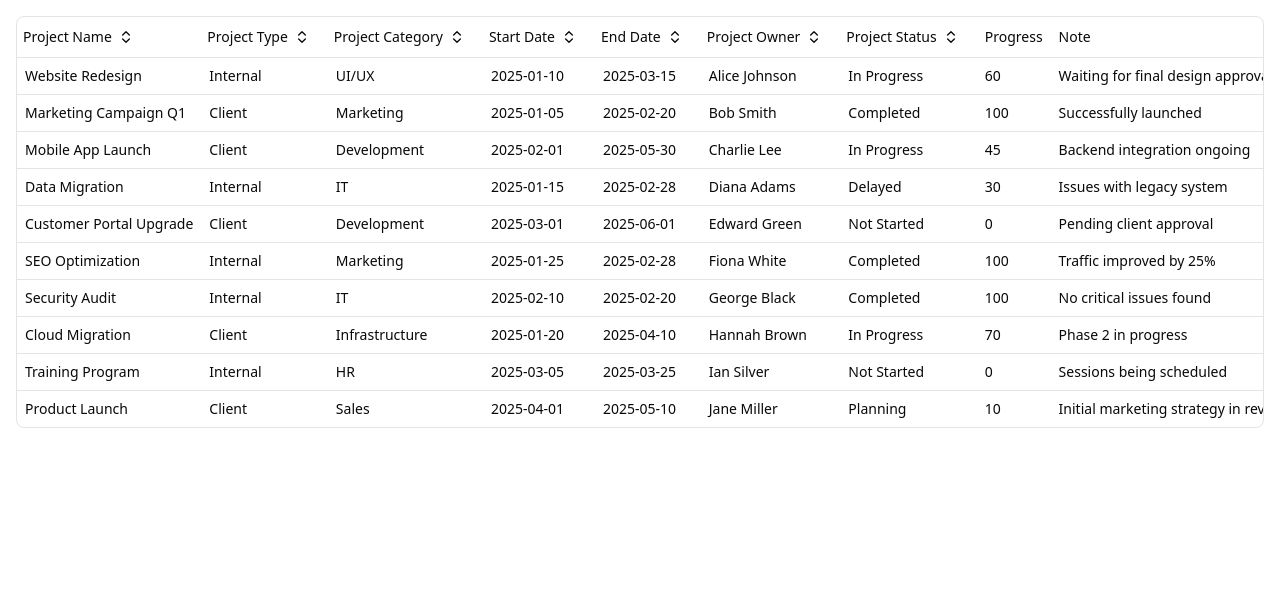
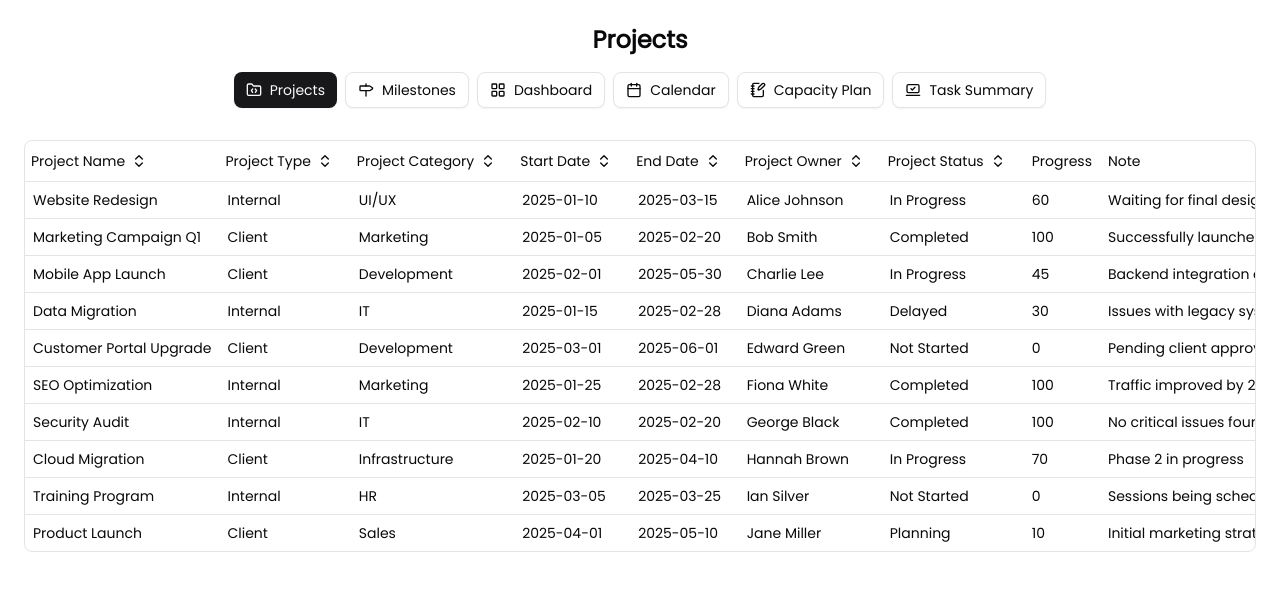
Before and after one commit to Alexwilliam112/project-planner, a Next.js app in the folder client/: page /projects in a window 1280 px wide. Shown: the top 590 px of the page. Built offline with nearby package versions, Linux system fonts and the light colour scheme.

Commit message:
feat: projects

```diff
--- /dev/null
+++ b/client/src/app/(panels)/_components/header.jsx
@@ -0,0 +1,27 @@
+'use client'
+
+import { Button } from '@/components/ui/button'
+import { navItems } from '@/config/navigation'
+import Link from 'next/link'
+import { usePathname } from 'next/navigation'
+
+export default function Header() {
+  const pathname = usePathname()
+  const title = navItems.find((t) => t.href === pathname)?.title || ''
+
+  return (
+    <header className="flex flex-col gap-4 w-full h-full items-center">
+      <h1 className="text-2xl font-semibold">{title}</h1>
+
+      <div className="flex gap-2">
+        {navItems.map((item) => (
+          <Link key={item.href} href={item.href}>
+            <Button variant={pathname === item.href ? 'default' : 'outline'}>
+              {item.icon} {item.title}
+            </Button>
+          </Link>
+        ))}
+      </div>
+    </header>
+  )
+}
--- /dev/null
+++ b/client/src/app/(panels)/layout.jsx
@@ -0,0 +1,11 @@
+import React from 'react'
+import Header from './_components/header'
+
+export default function PanelsLayout({ children }) {
+  return (
+    <div className="p-6 space-y-8">
+      <Header />
+      {children}
+    </div>
+  )
+}
--- a/client/src/app/(panels)/projects/components/projects-table.jsx
+++ b/client/src/app/(panels)/projects/components/projects-table.jsx
@@ -5,9 +5,5 @@ import { projectsColumns } from './projects-columns'
 import { mockProjects } from '@/lib/dummy/projects.mjs'
 
 export default function ProjectsTable() {
-  return (
-    <div className="p-4">
-      <DataTable columns={projectsColumns} data={mockProjects} />
-    </div>
-  )
+  return <DataTable columns={projectsColumns} data={mockProjects} />
 }
--- a/client/src/app/(panels)/projects/page.jsx
+++ b/client/src/app/(panels)/projects/page.jsx
@@ -3,9 +3,5 @@
 import ProjectsTable from './components/projects-table'
 
 export default function ProjectsPage() {
-  return (
-    <main>
-      <ProjectsTable />
-    </main>
-  )
+  return <ProjectsTable />
 }
--- a/client/src/app/layout.jsx
+++ b/client/src/app/layout.jsx
@@ -1,29 +1,20 @@
-import { Geist, Geist_Mono } from "next/font/google";
-import "./globals.css";
-
-const geistSans = Geist({
-  variable: "--font-geist-sans",
-  subsets: ["latin"],
-});
-
-const geistMono = Geist_Mono({
-  variable: "--font-geist-mono",
-  subsets: ["latin"],
-});
+import { Poppins } from 'next/font/google'
+import './globals.css'
 
 export const metadata = {
-  title: "Create Next App",
-  description: "Generated by create next app",
-};
+  title: 'Create Next App',
+  description: 'Generated by create next app',
+}
+
+const poppins = Poppins({
+  subsets: ['latin'],
+  weight: '400',
+})
 
 export default function RootLayout({ children }) {
   return (
     <html lang="en">
-      <body
-        className={`${geistSans.variable} ${geistMono.variable} antialiased`}
-      >
-        {children}
-      </body>
+      <body className={`${poppins.className} antialiased`}>{children}</body>
     </html>
-  );
+  )
 }
--- a/client/src/components/ui/button.jsx
+++ b/client/src/components/ui/button.jsx
@@ -1,55 +1,47 @@
-import * as React from "react"
-import { Slot } from "@radix-ui/react-slot"
-import { cva } from "class-variance-authority";
+import * as React from 'react'
+import { Slot } from '@radix-ui/react-slot'
+import { cva } from 'class-variance-authority'
 
-import { cn } from "@/lib/utils"
+import { cn } from '@/lib/utils'
 
 const buttonVariants = cva(
-  "inline-flex items-center justify-center gap-2 whitespace-nowrap rounded-md text-sm font-medium transition-all disabled:pointer-events-none disabled:opacity-50 [&_svg]:pointer-events-none [&_svg:not([class*='size-'])]:size-4 shrink-0 [&_svg]:shrink-0 outline-none focus-visible:border-ring focus-visible:ring-ring/50 focus-visible:ring-[3px] aria-invalid:ring-destructive/20 dark:aria-invalid:ring-destructive/40 aria-invalid:border-destructive",
+  "inline-flex items-center justify-center gap-2 whitespace-nowrap rounded-md text-sm font-medium transition-all disabled:pointer-events-none disabled:opacity-50 [&_svg]:pointer-events-none [&_svg:not([class*='size-'])]:size-4 shrink-0 [&_svg]:shrink-0 outline-none focus-visible:border-ring focus-visible:ring-ring/50 focus-visible:ring-[3px] aria-invalid:ring-destructive/20 dark:aria-invalid:ring-destructive/40 aria-invalid:border-destructive hover:cursor-pointer",
   {
     variants: {
       variant: {
-        default:
-          "bg-primary text-primary-foreground shadow-xs hover:bg-primary/90",
+        default: 'bg-primary text-primary-foreground shadow-xs hover:bg-primary/90',
         destructive:
-          "bg-destructive text-white shadow-xs hover:bg-destructive/90 focus-visible:ring-destructive/20 dark:focus-visible:ring-destructive/40 dark:bg-destructive/60",
+          'bg-destructive text-white shadow-xs hover:bg-destructive/90 focus-visible:ring-destructive/20 dark:focus-visible:ring-destructive/40 dark:bg-destructive/60',
         outline:
-          "border bg-background shadow-xs hover:bg-accent hover:text-accent-foreground dark:bg-input/30 dark:border-input dark:hover:bg-input/50",
-        secondary:
-          "bg-secondary text-secondary-foreground shadow-xs hover:bg-secondary/80",
-        ghost:
-          "hover:bg-accent hover:text-accent-foreground dark:hover:bg-accent/50",
-        link: "text-primary underline-offset-4 hover:underline",
+          'border bg-background shadow-xs hover:bg-accent hover:text-accent-foreground dark:bg-input/30 dark:border-input dark:hover:bg-input/50',
+        secondary: 'bg-secondary text-secondary-foreground shadow-xs hover:bg-secondary/80',
+        ghost: 'hover:bg-accent hover:text-accent-foreground dark:hover:bg-accent/50',
+        link: 'text-primary underline-offset-4 hover:underline',
       },
       size: {
-        default: "h-9 px-4 py-2 has-[>svg]:px-3",
-        sm: "h-8 rounded-md gap-1.5 px-3 has-[>svg]:px-2.5",
-        lg: "h-10 rounded-md px-6 has-[>svg]:px-4",
-        icon: "size-9",
+        default: 'h-9 px-4 py-2 has-[>svg]:px-3',
+        sm: 'h-8 rounded-md gap-1.5 px-3 has-[>svg]:px-2.5',
+        lg: 'h-10 rounded-md px-6 has-[>svg]:px-4',
+        icon: 'size-9',
       },
     },
     defaultVariants: {
-      variant: "default",
-      size: "default",
+      variant: 'default',
+      size: 'default',
     },
   }
 )
 
-function Button({
-  className,
-  variant,
-  size,
-  asChild = false,
-  ...props
-}) {
-  const Comp = asChild ? Slot : "button"
+function Button({ className, variant, size, asChild = false, ...props }) {
+  const Comp = asChild ? Slot : 'button'
 
   return (
-    (<Comp
+    <Comp
       data-slot="button"
       className={cn(buttonVariants({ variant, size, className }))}
-      {...props} />)
-  );
+      {...props}
+    />
+  )
 }
 
 export { Button, buttonVariants }
--- /dev/null
+++ b/client/src/config/navigation.jsx
@@ -0,0 +1,41 @@
+'use client'
+
+import { LayoutGridIcon } from 'lucide-react'
+import { NotebookPen } from 'lucide-react'
+import { LaptopMinimalCheck } from 'lucide-react'
+import { Calendar } from 'lucide-react'
+import { Milestone } from 'lucide-react'
+import { FolderCodeIcon } from 'lucide-react'
+
+export const navItems = [
+  {
+    title: 'Projects',
+    href: '/projects',
+    icon: <FolderCodeIcon />,
+  },
+  {
+    title: 'Milestones',
+    href: '/milestones',
+    icon: <Milestone />,
+  },
+  {
+    title: 'Dashboard',
+    href: '/dashboard',
+    icon: <LayoutGridIcon />,
+  },
+  {
+    title: 'Calendar',
+    href: '/calendar',
+    icon: <Calendar />,
+  },
+  {
+    title: 'Capacity Plan',
+    href: '/capacity-plan',
+    icon: <NotebookPen />,
+  },
+  {
+    title: 'Task Summary',
+    href: '/task-summary',
+    icon: <LaptopMinimalCheck />,
+  },
+]
```
